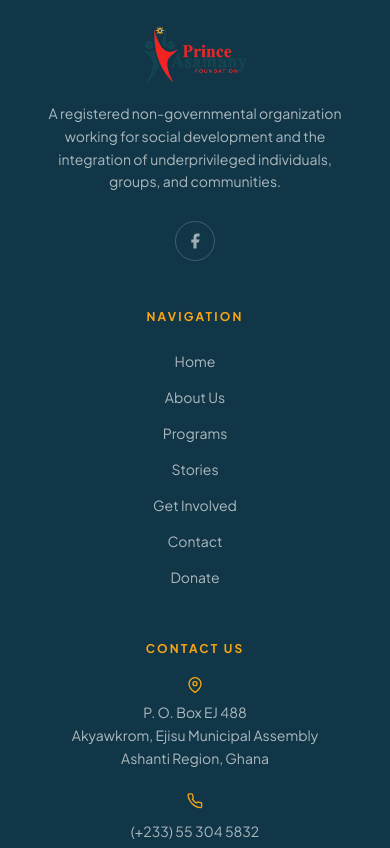
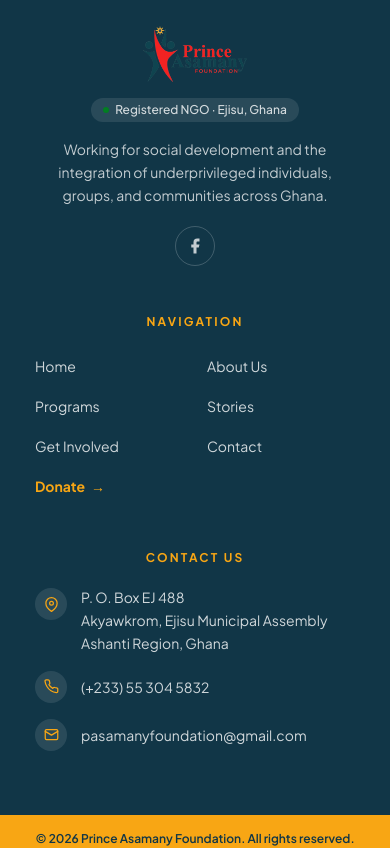
Before and after one commit to Papiwrld/prince-asamany-foundation, a Next.js app: page / in a window 390 px wide. Shown: the part 8780-9628 px from the top of the page. Built offline with nearby package versions, Linux system fonts and the light colour scheme.

Commit message:
fix(footer): 2-col mobile navigation grid, inline contact cards with badges, and enhanced contrast

```diff
--- a/components/layout/Footer.tsx
+++ b/components/layout/Footer.tsx
@@ -41,7 +41,7 @@ export function Footer() {
       {/* Main footer content */}
       <div className="max-w-7xl mx-auto px-5 md:px-8 py-16 grid grid-cols-1 md:grid-cols-3 gap-12">
         {/* Column 1: Brand */}
-        <div className="flex flex-col gap-5 items-center md:items-start text-center md:text-left">
+        <div className="flex flex-col gap-4 items-center md:items-start text-center md:text-left">
           <Link href="/" aria-label="Prince Asamany Foundation, Home">
             <Image
               src="/media/opt/logo-mark.webp"
@@ -53,12 +53,15 @@ export function Footer() {
               priority
             />
           </Link>
-          <p className="font-body text-sm text-white/65 leading-relaxed max-w-xs">
-            A registered non-governmental organization working for social development and the
-            integration of underprivileged individuals, groups, and communities.
+          <span className="inline-flex items-center gap-1.5 px-3 py-1 rounded-full bg-white/10 text-white/80 font-body text-xs font-medium">
+            <span className="w-1.5 h-1.5 rounded-full bg-brand-green" aria-hidden="true" />
+            Registered NGO · Ejisu, Ghana
+          </span>
+          <p className="font-body text-sm text-white/75 leading-relaxed max-w-xs">
+            Working for social development and the integration of underprivileged individuals, groups, and communities across Ghana.
           </p>
           {/* Social links */}
-          <div className="flex items-center justify-center md:justify-start gap-4 mt-2">
+          <div className="flex items-center justify-center md:justify-start gap-3 mt-1">
             {socialLinks.map((s) => (
               <a
                 key={s.label}
@@ -66,7 +69,7 @@ export function Footer() {
                 aria-label={s.label}
                 target="_blank"
                 rel="noopener noreferrer"
-                className="w-10 h-10 flex items-center justify-center rounded-btn border border-white/20 text-white/60 hover:text-brand-gold hover:border-brand-gold hover:scale-110 transition-all duration-200"
+                className="w-10 h-10 flex items-center justify-center rounded-btn border border-white/20 text-white/75 hover:text-brand-gold hover:border-brand-gold hover:scale-110 transition-all duration-200"
               >
                 {s.icon}
               </a>
@@ -79,17 +82,29 @@ export function Footer() {
           <h3 className="font-body text-xs font-bold uppercase tracking-[0.18em] text-brand-gold mb-5">
             Navigation
           </h3>
-          <ul className="flex flex-col gap-1 list-none m-0 p-0 items-center md:items-start" role="list">
-            {footerLinks.map((link) => (
+          {/* 2-column compact grid on mobile to cut scroll budget, flex column on desktop */}
+          <ul
+            className="grid grid-cols-2 gap-x-6 gap-y-2 max-w-xs mx-auto md:max-w-none md:flex md:flex-col md:gap-1 list-none m-0 p-0 text-left"
+            role="list"
+          >
+            {footerLinks.map((link) => {
+              const isDonate = link.href === '/donate';
+              return (
                 <li key={link.href}>
                   <Link
                     href={link.href}
-                  className="font-body text-sm text-white/65 hover:text-white hover:translate-x-1 transition-all duration-200 inline-block py-1.5"
+                    className={`font-body text-sm hover:translate-x-1 transition-all duration-200 inline-flex items-center gap-1.5 py-1.5 ${
+                      isDonate
+                        ? 'font-bold text-brand-gold hover:text-white'
+                        : 'text-white/80 hover:text-white'
+                    }`}
                   >
                     {link.label}
+                    {isDonate && <span aria-hidden="true">→</span>}
                   </Link>
                 </li>
-            ))}
+              );
+            })}
           </ul>
         </div>
 
@@ -98,35 +113,46 @@ export function Footer() {
           <h3 className="font-body text-xs font-bold uppercase tracking-[0.18em] text-brand-gold mb-5">
             Contact Us
           </h3>
-          <address className="not-italic flex flex-col gap-6 items-center md:items-start">
-            <div className="flex flex-col md:flex-row items-center md:items-start gap-2 md:gap-3">
-              <svg width="16" height="16" viewBox="0 0 24 24" fill="none" stroke="currentColor" strokeWidth="2" strokeLinecap="round" strokeLinejoin="round" className="text-brand-gold shrink-0 mt-0 md:mt-0.5" aria-hidden="true">
+          <address className="not-italic flex flex-col gap-4 max-w-xs mx-auto md:max-w-none text-left">
+            {/* Postal Address */}
+            <div className="flex items-start gap-3.5">
+              <span className="w-8 h-8 rounded-full bg-white/10 flex items-center justify-center shrink-0 mt-0.5" aria-hidden="true">
+                <svg width="15" height="15" viewBox="0 0 24 24" fill="none" stroke="currentColor" strokeWidth="2" strokeLinecap="round" strokeLinejoin="round" className="text-brand-gold">
                   <path d="M21 10c0 7-9 13-9 13s-9-6-9-13a9 9 0 0 1 18 0z" /><circle cx="12" cy="10" r="3" />
                 </svg>
-              <span className="font-body text-sm text-white/65 leading-relaxed text-center md:text-left">
+              </span>
+              <span className="font-body text-sm text-white/80 leading-relaxed">
                 {siteConfig.address.box}<br />
                 {siteConfig.address.line1}<br />
                 {siteConfig.address.line2}
               </span>
             </div>
-            <div className="flex flex-col md:flex-row items-center md:items-start gap-2 md:gap-3">
-              <svg width="16" height="16" viewBox="0 0 24 24" fill="none" stroke="currentColor" strokeWidth="2" strokeLinecap="round" strokeLinejoin="round" className="text-brand-gold shrink-0" aria-hidden="true">
+
+            {/* Telephone */}
+            <div className="flex items-center gap-3.5">
+              <span className="w-8 h-8 rounded-full bg-white/10 flex items-center justify-center shrink-0" aria-hidden="true">
+                <svg width="15" height="15" viewBox="0 0 24 24" fill="none" stroke="currentColor" strokeWidth="2" strokeLinecap="round" strokeLinejoin="round" className="text-brand-gold">
                   <path d="M22 16.92v3a2 2 0 0 1-2.18 2 19.79 19.79 0 0 1-8.63-3.07A19.5 19.5 0 0 1 4.69 12 19.79 19.79 0 0 1 1.61 3.49 2 2 0 0 1 3.6 1.27h3a2 2 0 0 1 2 1.72c.127.96.361 1.903.7 2.81a2 2 0 0 1-.45 2.11L7.91 8.91a16 16 0 0 0 6.1 6.1l.95-.95a2 2 0 0 1 2.11-.45c.907.339 1.85.573 2.81.7A2 2 0 0 1 22 16.92z" />
                 </svg>
+              </span>
               <a
                 href={`tel:${siteConfig.phone.tel}`}
-                className="font-body text-sm text-white/65 hover:text-brand-gold transition-colors duration-200 text-center md:text-left inline-block py-1"
+                className="font-body text-sm text-white/80 hover:text-brand-gold transition-colors duration-200 inline-block py-1"
               >
                 {siteConfig.phone.display}
               </a>
             </div>
-            <div className="flex flex-col md:flex-row items-center md:items-start gap-2 md:gap-3">
-              <svg width="16" height="16" viewBox="0 0 24 24" fill="none" stroke="currentColor" strokeWidth="2" strokeLinecap="round" strokeLinejoin="round" className="text-brand-gold shrink-0" aria-hidden="true">
+
+            {/* Email */}
+            <div className="flex items-center gap-3.5">
+              <span className="w-8 h-8 rounded-full bg-white/10 flex items-center justify-center shrink-0" aria-hidden="true">
+                <svg width="15" height="15" viewBox="0 0 24 24" fill="none" stroke="currentColor" strokeWidth="2" strokeLinecap="round" strokeLinejoin="round" className="text-brand-gold">
                   <rect x="2" y="4" width="20" height="16" rx="2" /><path d="m22 7-10 6L2 7" />
                 </svg>
+              </span>
               <a
                 href={`mailto:${siteConfig.email}`}
-                className="font-body text-sm text-white/65 hover:text-brand-gold transition-colors duration-200 text-center md:text-left break-all inline-block py-1"
+                className="font-body text-sm text-white/80 hover:text-brand-gold transition-colors duration-200 break-all inline-block py-1"
               >
                 {siteConfig.email}
               </a>
```
Lines whose indentation alone changed are shown as unchanged.
